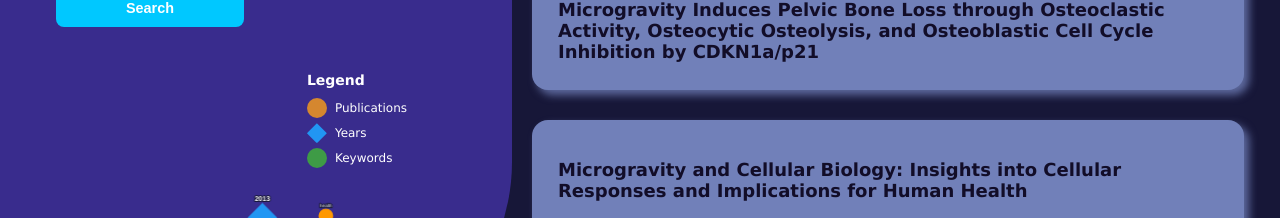
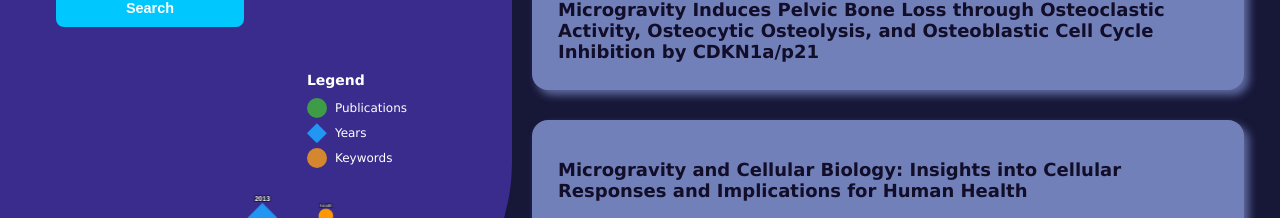
Before and after one commit to The-AAA-Team/SpaceApp2025-master, a React (Create React App) app: page / in a window 1280 px wide. Shown: the part 442-660 px from the top of the page. Built offline with nearby package versions, Linux system fonts and the light colour scheme.

Commit message:
Colors are changed to make sense

```diff
--- a/src/components/knowledgegraph.css
+++ b/src/components/knowledgegraph.css
@@ -64,7 +64,7 @@
   }
 
   .legend-color.publication {
-    background-color: #d5872f;
+    background-color: #3e9b46;
   }
 
   .legend-color.year {
@@ -73,7 +73,7 @@
   }
 
   .legend-color.keyword {
-    background-color: #3e9b46;
+    background-color: #d5872f;
   }
 
   /* Graph controls */
```
